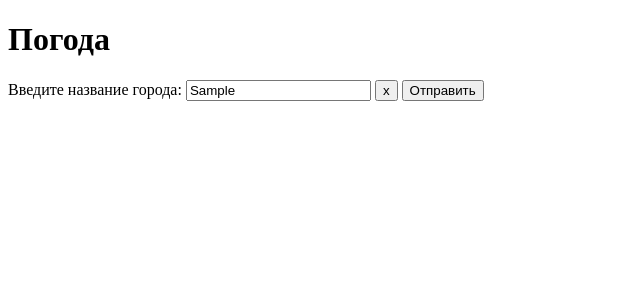
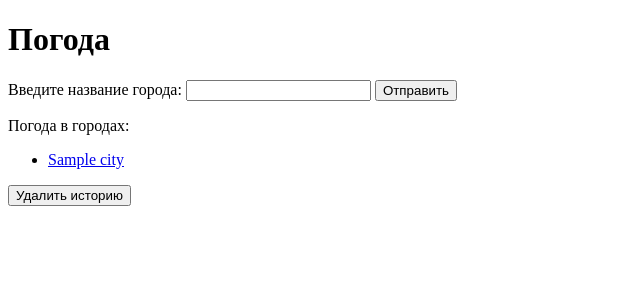
Before and after one commit to InAnotherLife/weather, a Flask app: template src/templates/index.html in a window 1280 px wide. Shown: the top 300 px of the page, without its empty margins (0-640 px from the left). Run offline with Flask 3, Linux system fonts and the light colour scheme; the template is opened without the code that fills it: most values are stand-ins (such as "Sample title", 1, 10 or a date in 2020).

Commit message:
Update history

```diff
--- a/src/server.py
+++ b/src/server.py
@@ -35,17 +35,20 @@ def get_coordinates(city_name: str) -> Optional[Tuple[float, float]]:
 # Главная страница
 @app.route('/')
 def index():
-    last_city = session.get('last_city', '')
-    return render_template('index.html', last_city=last_city)
+    last_cities = session.get('last_cities')
+    return render_template('index.html', last_cities=last_cities)
 
 
 # Эндпойнт выводит прогноз погоды для города
 @app.route('/weather', methods=['POST'])
 def get_weather():
-    city_name = request.form['name']
+    city_name = request.form['name'].title()
     coordinates = get_coordinates(city_name)
     if coordinates:
-        session['last_city'] = city_name
+        last_cities = session.get('last_cities', [])
+        if city_name not in last_cities:
+            last_cities.append(city_name)
+            session['last_cities'] = last_cities
         url = ('https://api.open-meteo.com/v1/forecast?' +
                f'latitude={coordinates[0]}&longitude={coordinates[1]}' +
                '&daily=temperature_2m_max,temperature_2m_min&forecast_days=14')
@@ -73,7 +76,7 @@ def get_weather():
 # Эндпойнт удаляет последний введенный пользователем город
 @app.route('/clear', methods=['POST'])
 def clear_last_city():
-    session.pop('last_city')
+    session.pop('last_cities')
     return redirect(url_for('index'))
 
 
@@ -82,7 +85,7 @@ def clear_last_city():
 def get_history():
     cities = Сity.query.all()
     return jsonify({'history': [{'city': city.name, 'count': city.count}
-                                for city in cities]})
+                                for city in cities]}), 200
 
 
 with app.app_context():
--- a/src/templates/index.html
+++ b/src/templates/index.html
@@ -11,10 +11,26 @@
     <h1>Погода</h1>
     <form action="/weather" method="post">
         <label for="city">Введите название города:</label>
-        <input type="text" id="city" name="name" value="{{ last_city }}" required>
-        <button type="submit" formaction="/clear" type="submit">x</button>
+        <input type="search" id="city" name="name" required>
         <button type="submit">Отправить</button>
     </form>
+    {% if last_cities %}
+    <p>Погода в городах:</p>
+    <ul>
+        {% for city in last_cities %}
+        <li>
+            <a href="#"
+                onclick="event.preventDefault(); document.getElementById('weatherForm_{{ loop.index }}').submit();">{{ city }}</a>
+            <form id="weatherForm_{{ loop.index }}" action="/weather" method="post" style="display: none;">
+                <input type="hidden" name="name" value="{{ city }}">
+            </form>
+        </li>
+        {% endfor %}
+    </ul>
+    <form action="/clear" method="post">
+        <button type="submit" type="submit">Удалить историю</button>
+    </form>
+    {% endif %}
 </body>
 
 </html>
```
